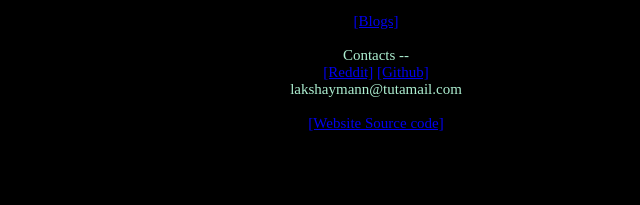
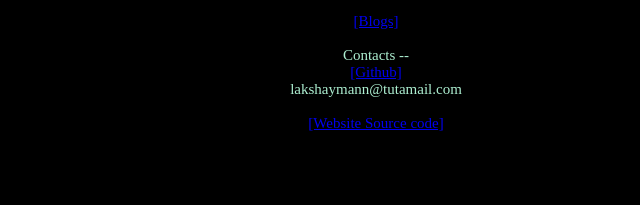
Before and after one commit to Lakshay0124/Lakshay0124.github.io, a plain HTML site: page index.html in a window 1280 px wide. Shown: the part 707-912 px from the top of the page, 264-904 px from the left. Drawn offline with Linux system fonts and the light colour scheme.

Commit message:
Update index.html

```diff
--- a/index.html
+++ b/index.html
@@ -70,7 +70,6 @@
             <br>
             Contacts --
             <br>
-            <a href="https://www.reddit.com/user/LakshayMann">[Reddit]</a>
             <a href="https://github.com/Lakshay0124">[Github]</a>
             <br>
             lakshaymann@tutamail.com
```
